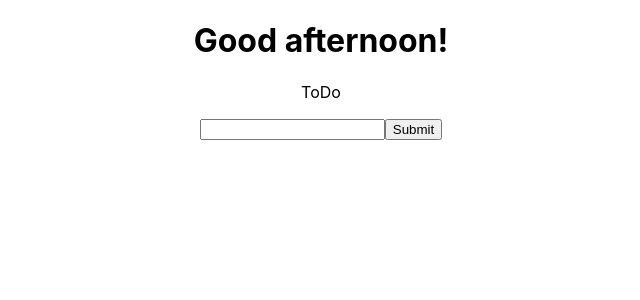
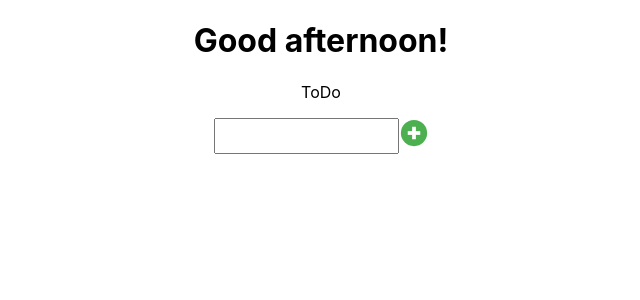
Before and after one commit to Olena40/react-todo, a React (Create React App) app: page / in a window 1280 px wide. Shown: the top 300 px of the page, without its empty margins (319-959 px from the left). Built offline with nearby package versions, Linux system fonts and the light colour scheme.

Commit message:
added icons and line-through

```diff
--- a/package.json
+++ b/package.json
@@ -9,6 +9,7 @@
     "react": "^17.0.2",
     "react-dom": "^17.0.2",
     "react-icons": "^4.2.0",
+    "react-router-dom": "^5.3.0",
     "react-scripts": "4.0.3",
     "web-vitals": "^1.1.2"
   },
--- a/src/App.js
+++ b/src/App.js
@@ -26,38 +26,34 @@ function App() {
       setTodos([...todos, value]);
       setValue("");
     } else {
-      alert("Please enter a task");
+      alert("Please fill in the blanks");
     }
   };
 
-  //toggle class active
-
-
+  //
 
   return (
 
     <div className="App">
 
-
      <form>
 
       <DatePicker />
       <p>ToDo</p>
-      <p>  </p>
+
       <Input handleInput={handleInput} handleSubmit={handleSubmit} value = {value} />
 
       <ul className="TodoListe">
-        {todos && todos.map((todo, index) => <li key={index} className='li'>
+        {todos && todos.map((todo, index) => <li key={index}  className='li'    >
         <span >
           <input
-          type='checkbox' />
+          type='checkbox'  />
              &nbsp; &nbsp;
-      {todo}
+     <del> {todo}   </del>
+      &nbsp;
+      </span>
 
       &nbsp;
-      </span>
-      &nbsp;
-      <button> <FcPlus/ ></button>
       <button className='rm' >&times;</button>
           </li>)}
       </ul>
--- a/src/Components/Input.js
+++ b/src/Components/Input.js
@@ -1,14 +1,19 @@
 
 
 import React from 'react'
+import { FcPlus } from 'react-icons/fc';
+import {  GoDiffAdded } from 'react-icons/go';
 
 
 
 function Input({ handleInput, handleSubmit, value }) {
   return (
-    <form >
-      <input type="text" value = {value} onChange={handleInput} />
-      <input type="submit" onClick={handleSubmit} />
+    <form  id='form' >
+     <div><input id ='inp' type="text" value = {value} onChange={handleInput}  /></div>
+
+      <div>
+      <span>  < FcPlus size={30} color='green' onClick={handleSubmit } />  </span>
+      </div>
     </form>
   );
 }
--- a/src/index.css
+++ b/src/index.css
@@ -26,10 +26,31 @@ code {
   border: 1px solid #ccc;
   border-radius: 4px;
   outline: none;
-  margin-left: 40%;
-  margin-right: 40%;
+  margin-left: 38%;
+  margin-right: 42%;
 }
 
 .li active {
   color: #fa5858;
 }
+
+#form {
+  display: flex;
+  justify-content: center;
+}
+
+#inp {
+  height: 30px;
+}
+
+#span {
+  text-align: end;
+}
+
+ul li del {
+  text-decoration: none;
+}
+ul li input[type="checkbox"]:checked ~ del {
+  text-decoration: line-through;
+  color: blue;
+}
```
Also changed, not shown: src/Components/Task.js (deleted, +0 -26 lines), 1 other file (tests, documents, lock files or other folders).
